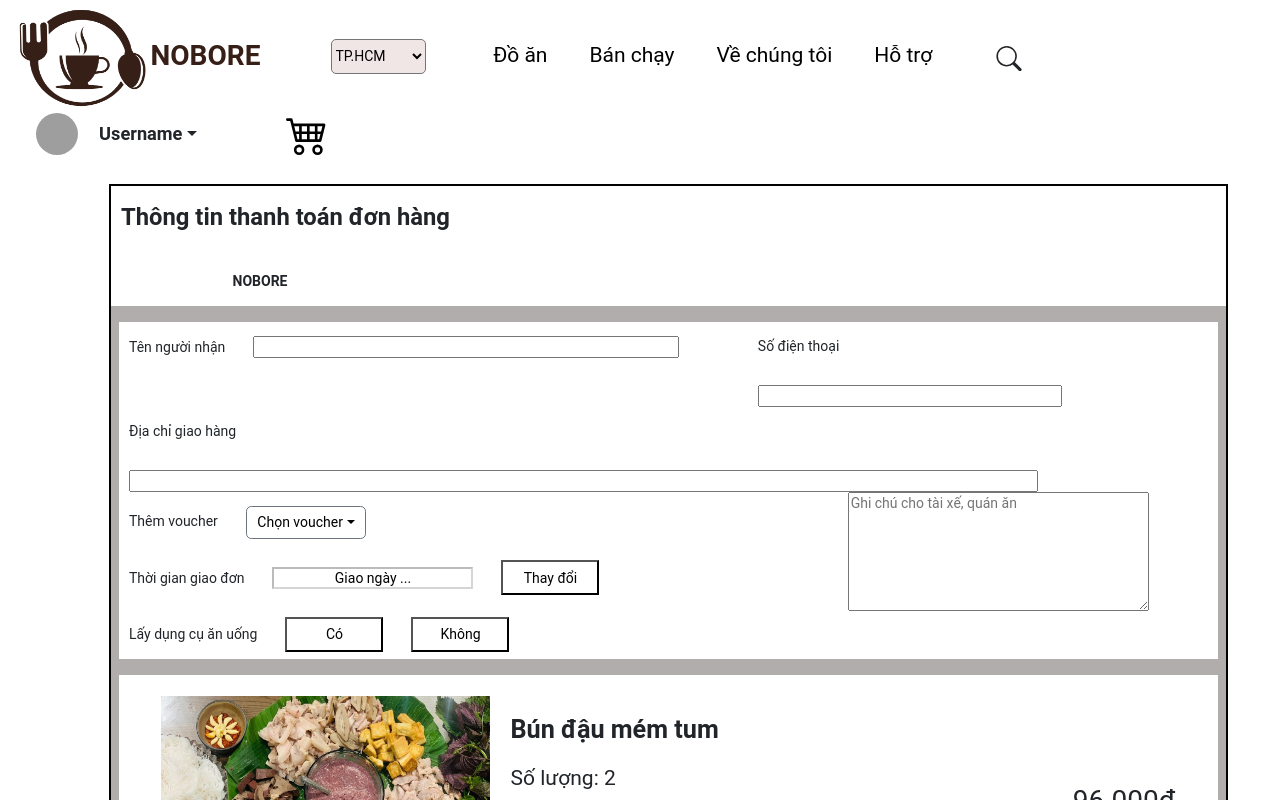
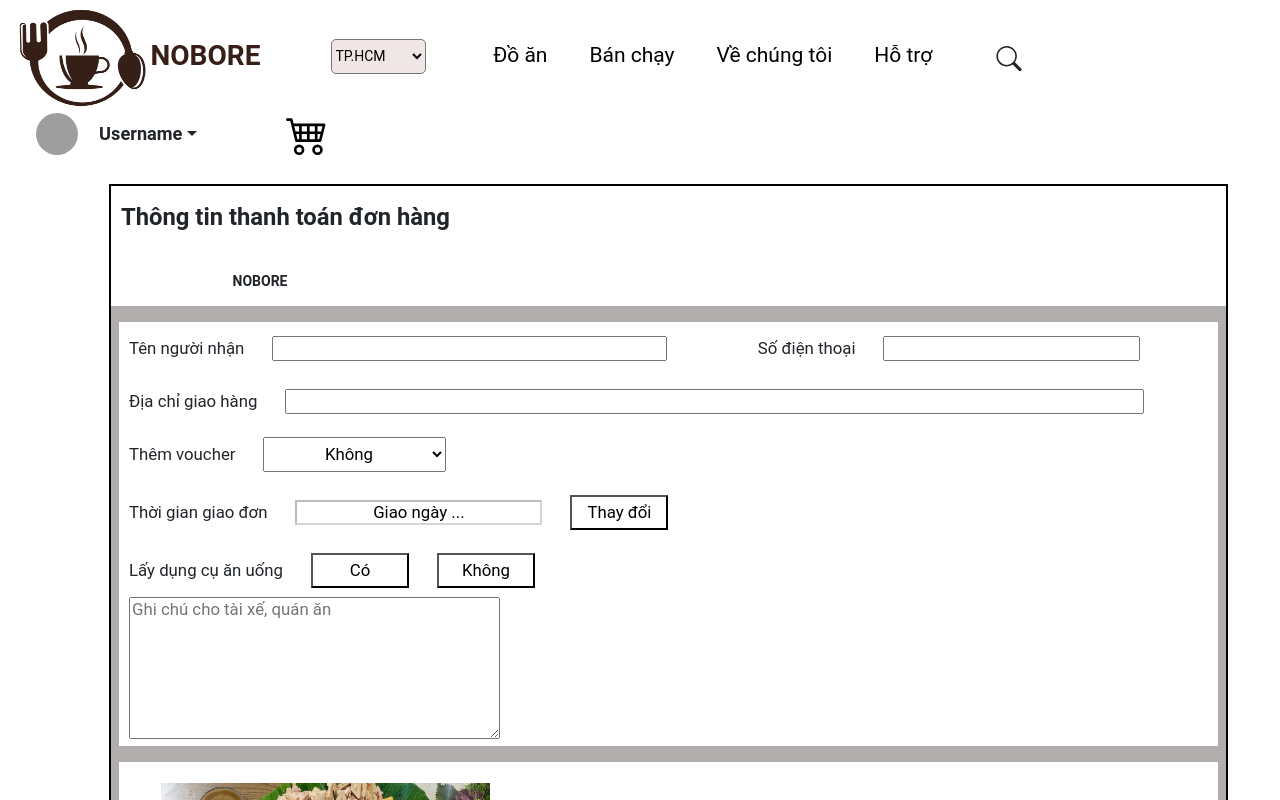
Before and after one commit to huynhtuankiet1805/ProjectCNPM, a React (Create React App) app: page /payment in a window 1280 px wide. Shown: the top 800 px of the page. Built offline with nearby package versions, Linux system fonts and the light colour scheme; grey boxes are pictures that could not be loaded.

Commit message:
fix payment

```diff
--- a/src/pages/Payment/index.js
+++ b/src/pages/Payment/index.js
@@ -26,16 +26,11 @@ function Payment() {
                 <div className='col-xl-8 fourthinfo'>
                     <div>
                         <p>Thêm voucher</p>
-                        <div class="dropdown">
-                            <button class="btn btn-secondary dropdown-toggle" type="button" data-bs-toggle="dropdown" aria-expanded="false">
-                                Chọn voucher
-                            </button>
-                            <ul class="dropdown-menu">
-                                <li><a class="dropdown-item" href="#">Action</a></li>
-                                <li><a class="dropdown-item" href="#">Another action</a></li>
-                                <li><a class="dropdown-item" href="#">Something else here</a></li>
-                            </ul>
-                        </div>
+                        <select name="Chọn voucher" id="">
+                            <option value="voucher0">Không</option>
+                            <option value="voucher1">Voucher 1 - giảm 5%</option>
+                            <option value="voucher2">Voucher 2 - giảm 10%</option>
+                        </select>
                     </div>
                     <div>
                         <p>Thời gian giao đơn</p>
--- a/src/pages/Payment/payment.scss
+++ b/src/pages/Payment/payment.scss
@@ -1,6 +1,7 @@
 .wrap-info-payment {
     margin: 2rem;
     border: 2px solid black;
+    font-size: 1.2rem;
 }
 
 // For class info-text
@@ -31,13 +32,13 @@
     display: inline-block;
 }
 .firstinfo input {
-    width: 70%;
+    width: 65%;
 }
 .secondinfo input {
-    width: 71%;
+    width: 60%;
 }
 .thirdinfo input {
-    width: 86%;
+    width: 81.2%;
 }
 .fourthinfo .btn {
     background-color: white;
@@ -54,6 +55,10 @@
     width: 7rem;
     height: 2.5rem;
     background-color: white;
+}
+.fourthinfo select {
+    height: 2.5rem;
+    text-align: center;
 }
 // For class detail-payment
 .detail-payment {
@@ -85,6 +90,7 @@
 }
 .ord .price {
     margin: auto;
+    font-size: 1.8rem;
     text-align: right;
 }
 // For class detail-money
@@ -94,7 +100,7 @@
 }
 .detail-money p {
     margin: 2rem;
-    font-size: 2rem;
+    font-size: 1.8rem;
 }
 #txtsum {
     font-weight: bold;
```
